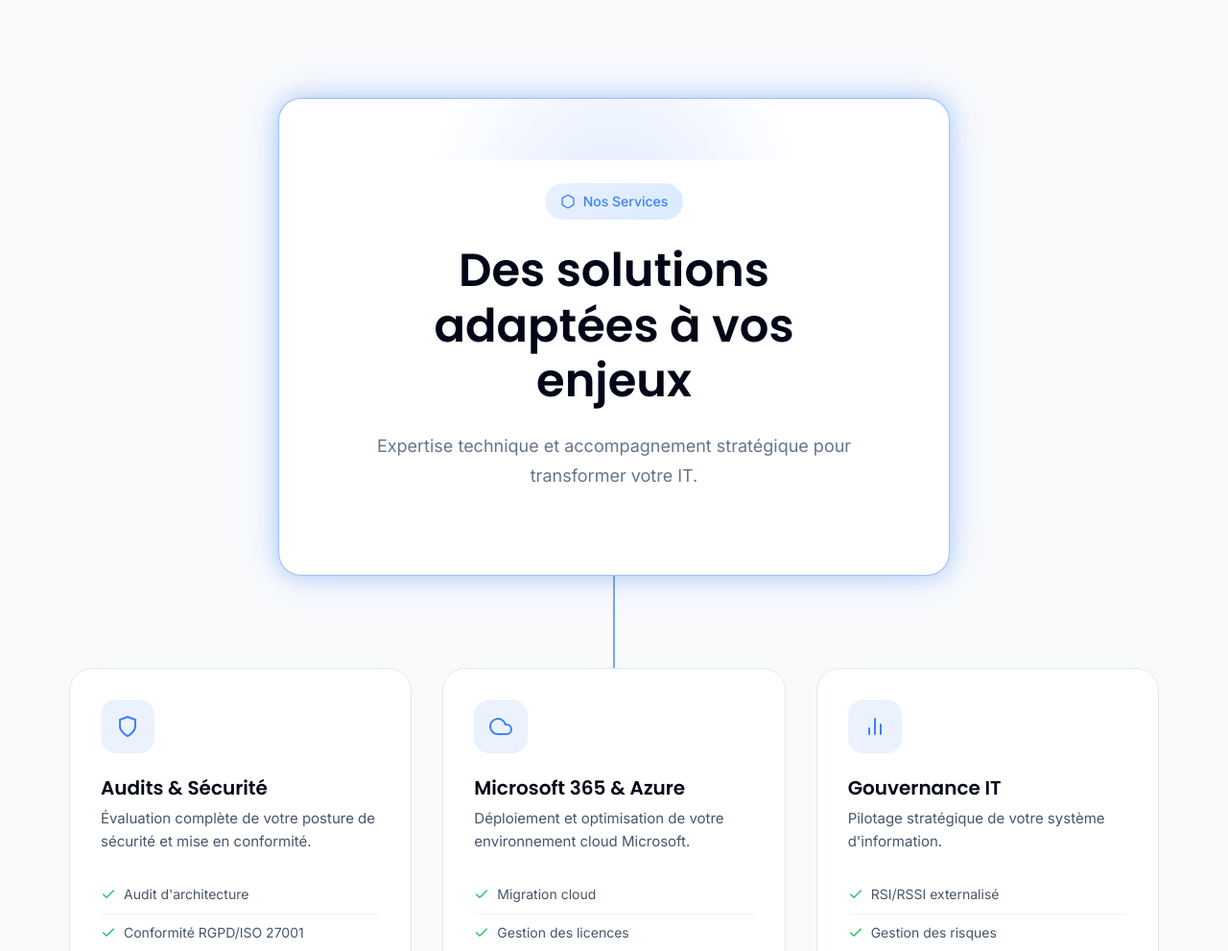
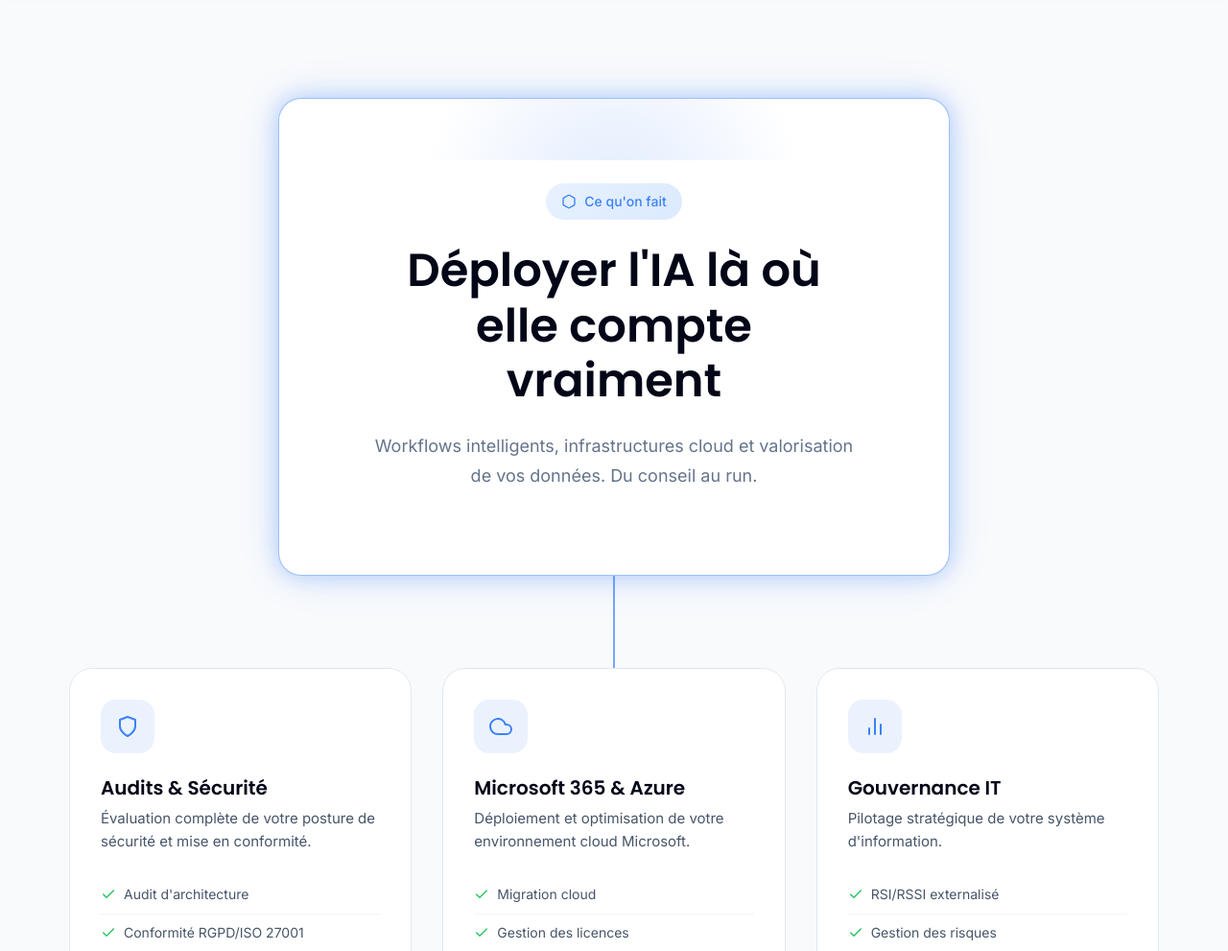
Before and after one commit to FlorentCoulonBS/Bubblestone.ai, an Astro site: page / in a window 1280 px wide. Shown: the part 3678-4669 px from the top of the page at 96% size. Built offline with nearby package versions, Linux system fonts and the light colour scheme; Astro itself is replaced by a stand-in of ours.

Commit message:
Màj section Services: nouveau texte axé résultats

```diff
--- a/src/components/Services.astro
+++ b/src/components/Services.astro
@@ -64,10 +64,10 @@ const iconPaths: Record<string, string> = {
           <svg width="16" height="16" viewBox="0 0 24 24" fill="none" stroke="currentColor" stroke-width="2" stroke-linecap="round" stroke-linejoin="round">
             <path d="M21 16V8a2 2 0 0 0-1-1.73l-7-4a2 2 0 0 0-2 0l-7 4A2 2 0 0 0 3 8v8a2 2 0 0 0 1 1.73l7 4a2 2 0 0 0 2 0l7-4A2 2 0 0 0 21 16z"/>
           </svg>
-          Nos Services
+          Ce qu'on fait
         </span>
-        <h2>Des solutions adaptées à vos enjeux</h2>
-        <p>Expertise technique et accompagnement stratégique pour transformer votre IT.</p>
+        <h2>Déployer l'IA là où elle compte vraiment</h2>
+        <p>Workflows intelligents, infrastructures cloud et valorisation de vos données. Du conseil au run.</p>
       </div>
     </div>
 
```
